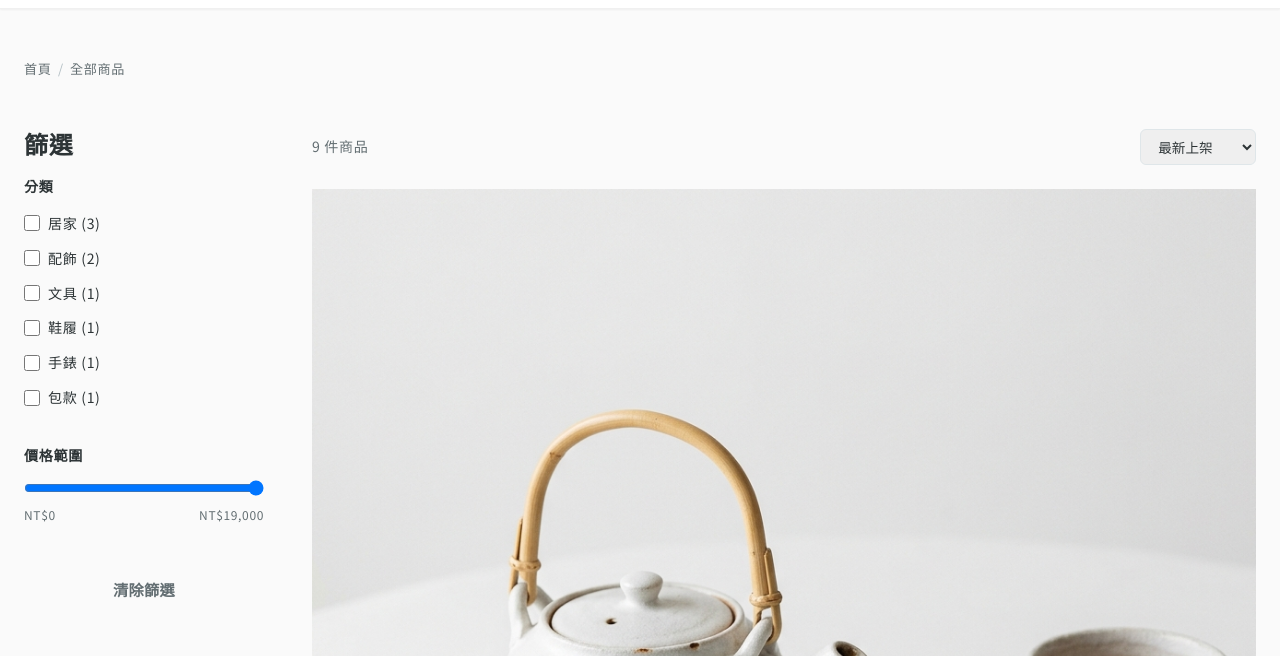
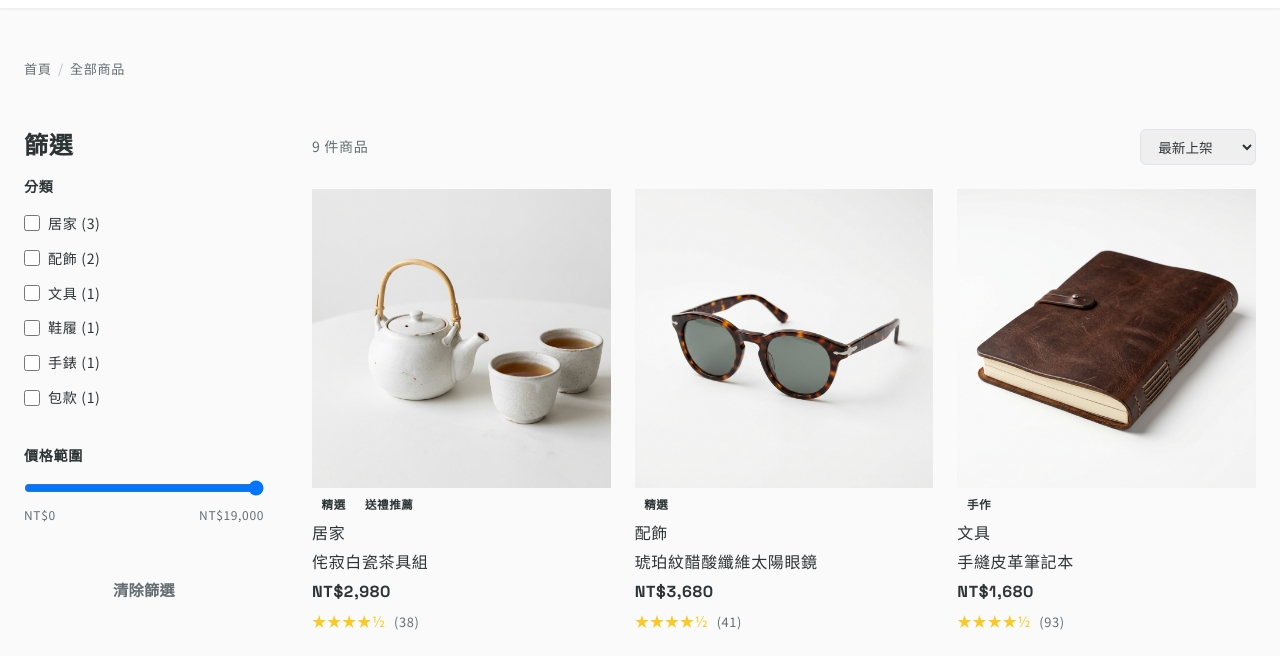
Before and after one commit to AI-GO-APP/Model-EC-Platform, a website built with Vite: page products.html in a window 1280 px wide. Shown: the part 91-747 px from the top of the page. Built offline with nearby package versions, Linux system fonts and the light colour scheme; no server answers.

Commit message:
fix: 修正商品列表容器缺乏 display: grid 導致未多欄排列問題

```diff
--- a/src/css/products.css
+++ b/src/css/products.css
@@ -58,7 +58,9 @@
 
 /* --- 商品列表頁專用：sidebar 內已佔 240px，右側 grid 改為 3 欄 --- */
 .products-main .product-grid {
+  display: grid;
   grid-template-columns: repeat(3, 1fr);
+  gap: var(--space-lg);
 }
 
 .products-toolbar {
```
